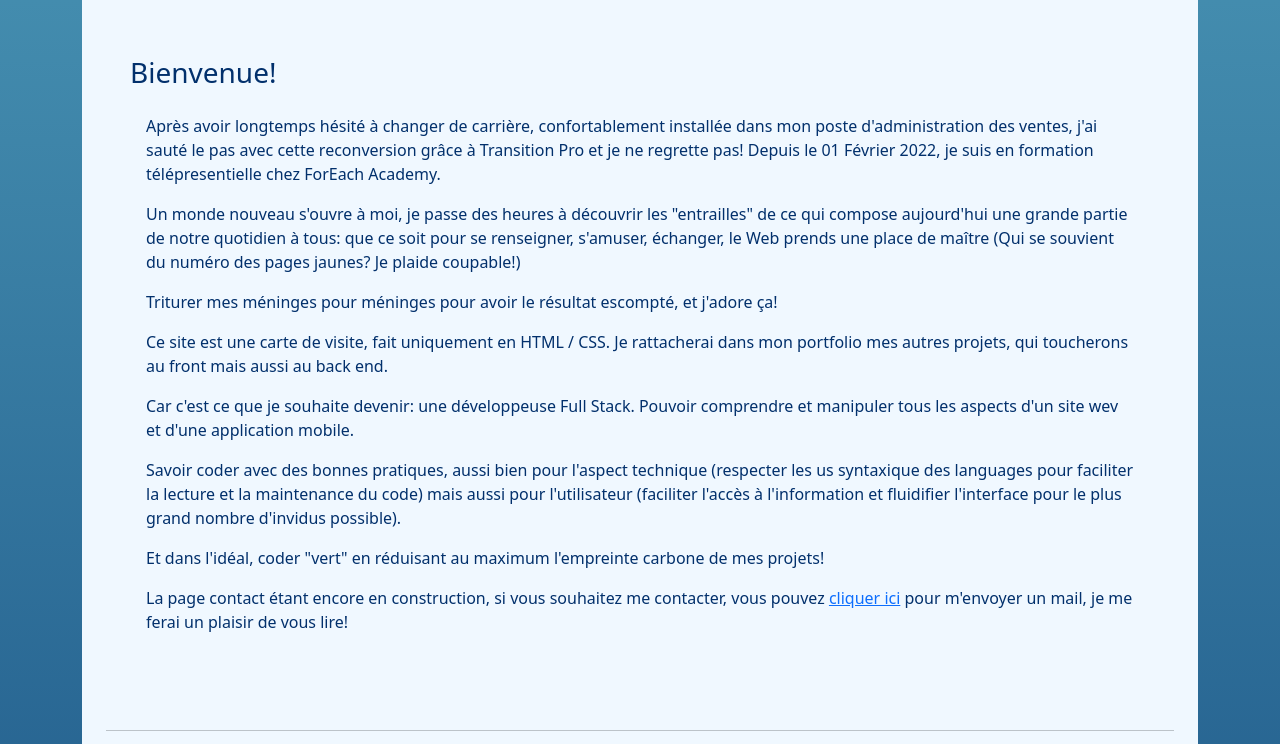
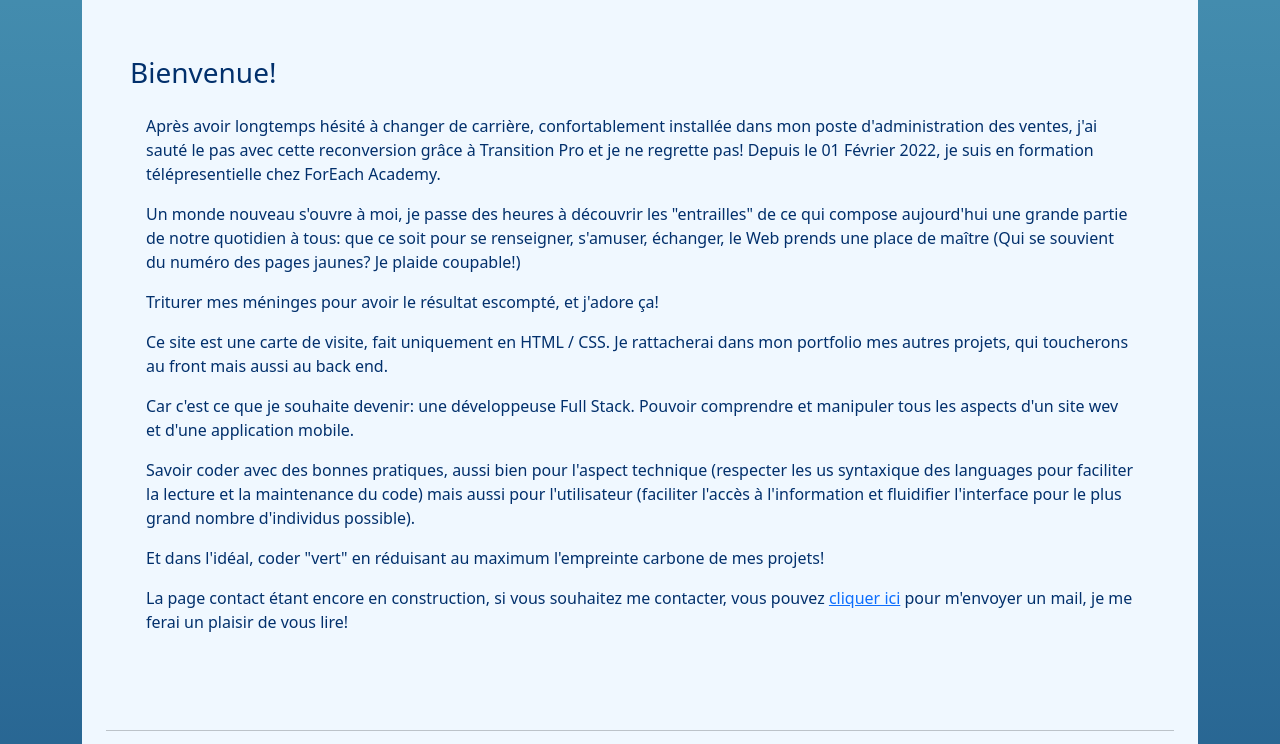
Before and after one commit to IkoTsukimi/Devcard, a plain HTML site: page index.html in a window 1280 px wide. Shown: the part 280-1024 px from the top of the page. Drawn offline with nearby package versions, Linux system fonts and the light colour scheme.

Commit message:
second commit

```diff
--- a/index.html
+++ b/index.html
@@ -116,7 +116,7 @@
                                     </div>
                                     <div class="row">
                                         <div class="col-12">
-                                            Triturer mes méninges pour méninges pour avoir le résultat escompté, et j'adore ça!
+                                            Triturer mes méninges pour avoir le résultat escompté, et j'adore ça!
                                         </div>
                                     </div>
                                     <div class="row">
@@ -137,7 +137,7 @@
                                             Savoir coder avec des bonnes pratiques, aussi bien pour l'aspect technique (respecter les us
                                             syntaxique des languages pour faciliter la lecture et la maintenance du code) mais aussi pour
                                             l'utilisateur (faciliter l'accès à l'information et fluidifier l'interface pour le plus grand
-                                            nombre d'invidus possible).
+                                            nombre d'individus possible).
                                         </div>
                                     </div>
                                     <div class="row">
```
